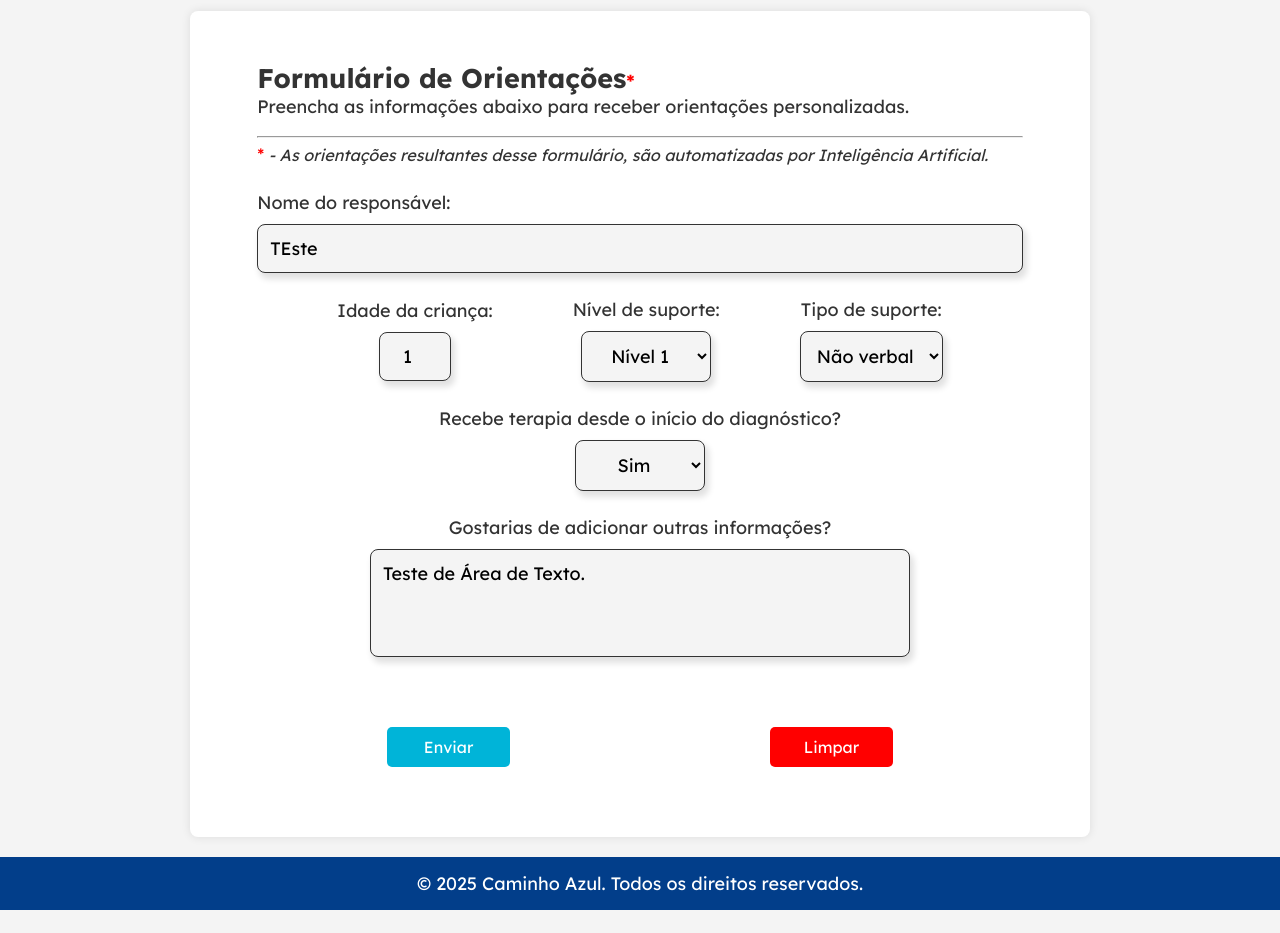
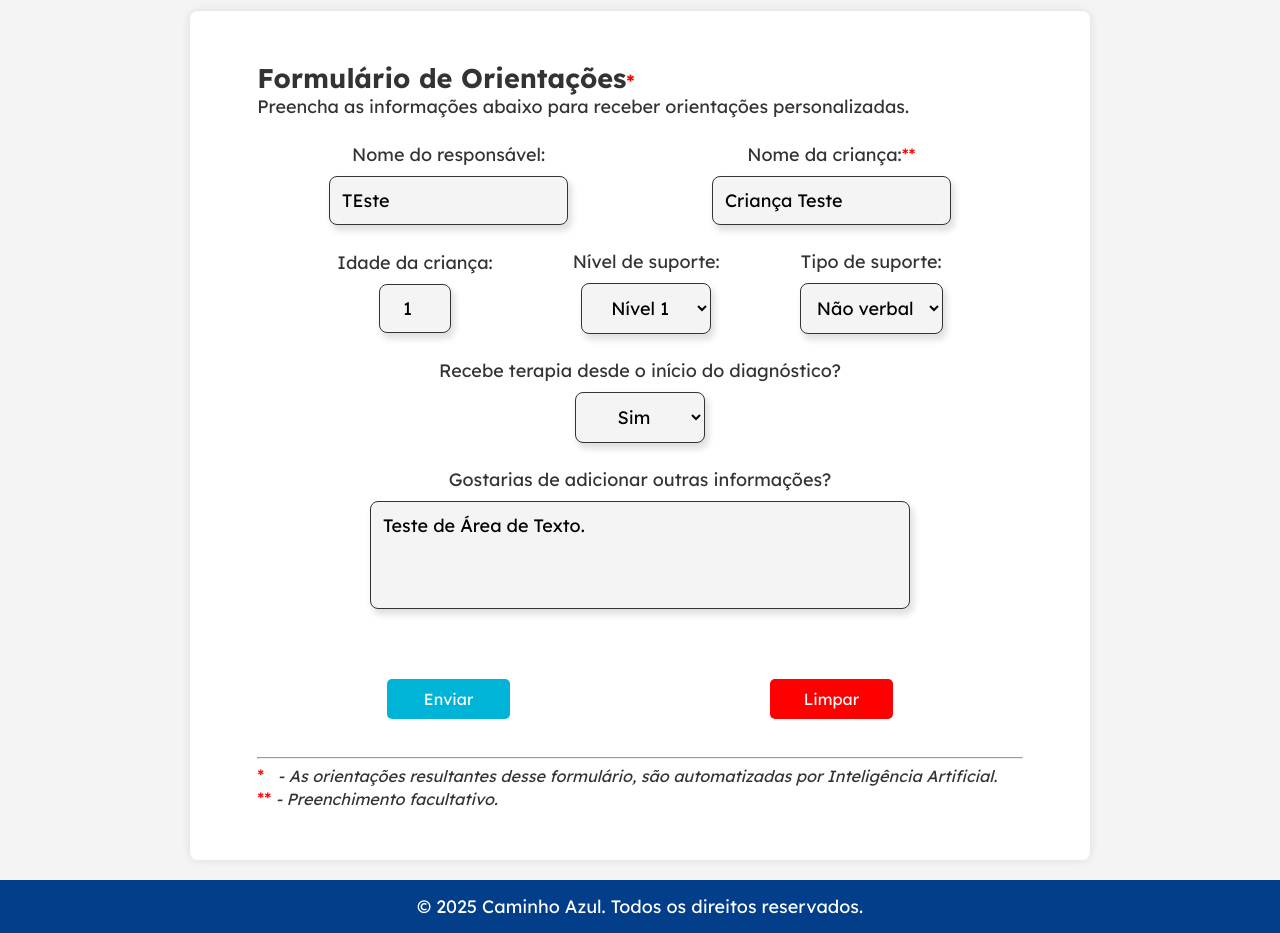
Before and after one commit to DihDev86/projeto_de_extensao, a website: page src/form.html in a window 1280 px wide. Shown: the part 260-1193 px from the top of the page. Before the commit the page ends 1170 px from the top, so only its background shows below. Drawn offline with Linux system fonts and the light colour scheme.

Commit message:
feat:  nome criança no form

```diff
--- a/assets/styles/styles_form.css
+++ b/assets/styles/styles_form.css
@@ -85,7 +85,8 @@ select > option {
 }
 
 #formulario > form > div:nth-child(2) {
-  align-items: flex-start;
+  display: flex;
+  justify-content: space-around;
 }
 
 .clear {
--- a/src/form.html
+++ b/src/form.html
@@ -44,13 +44,16 @@
             <div>
                 <h2>Formulário de Orientações<span>*</span></h2>
                 <p>Preencha as informações abaixo para receber orientações personalizadas.</p>
-                <hr>
-                <p class="rmk"><span>*</span> - As orientações resultantes desse formulário, são automatizadas por
-                    Inteligência Artificial.</p>
             </div>
-            <div class="form-group">
-                <label for="nomeResponsavel">Nome do responsável:</label>
-                <input type="text" id="nomeResponsavel" name="nomeResponsavel" value="TEste" value="TEste" required>
+            <div>
+                <div class="form-group">
+                    <label for="nomeResponsavel">Nome do responsável:</label>
+                    <input type="text" id="nomeResponsavel" name="nomeResponsavel" value="TEste" required>
+                </div>
+                <div class="form-group">
+                    <label for="nomeCrianca">Nome da criança:<span>**</span></label>
+                    <input type="text" id="nomeCrianca" name="nomeCrianca" value="Criança Teste">
+                </div>
             </div>
             <div class="form-group">
                 <div class="colums">
@@ -94,6 +97,10 @@
                 <button type="button" onclick="enviarFormulario()">Enviar</button>
                 <button type="button" class="clear" onclick="limparFormulario()">Limpar</button>
             </div>
+            <hr>
+            <p class="rmk"><span>*</span>&nbsp;&nbsp;&nbsp;- As orientações resultantes desse formulário, são automatizadas por
+                Inteligência Artificial.</p>
+            <p class="rmk"><span>**</span>&nbsp;- Preenchimento facultativo.</p>
         </form>
     </section>
     <section id="interactions" class="invisible">
--- a/src/main.js
+++ b/src/main.js
@@ -150,7 +150,8 @@ function formataPergunta(dados) {
   else DICT[RMK] = "";
 
   const result = `Oi, me chamo ${dados.nomeResponsavel}, tudo bem?\n
-  Possuo uma criança de ${dados.idade} anos de idade diagnosticada com autismo de ${dados.nivelSuporte} e tipo ${dados.tipoSuporte}.\n
+  Possuo uma criança, chamada ${dados.nomeCrianca}, de ${dados.idade} anos de idade
+  diagnosticada com autismo de ${dados.nivelSuporte} e tipo ${dados.tipoSuporte}.\n
   ${DICT[TERAPIA]}.${DICT[RMK]}
   Preciso de sugestões de como lhe dar com toda essa situação, podes me ajudar com isso, Gemini?`;
 
```
